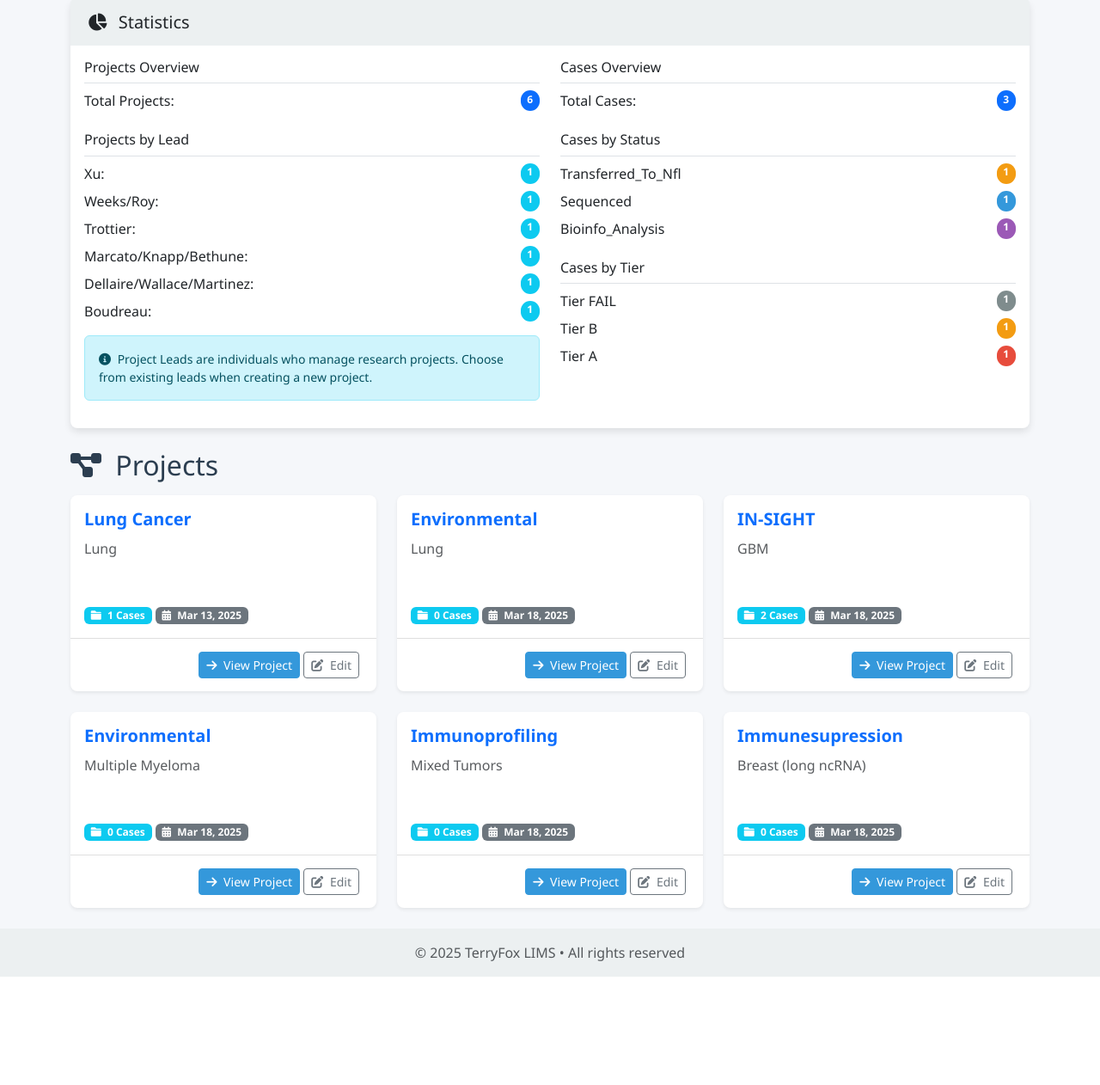
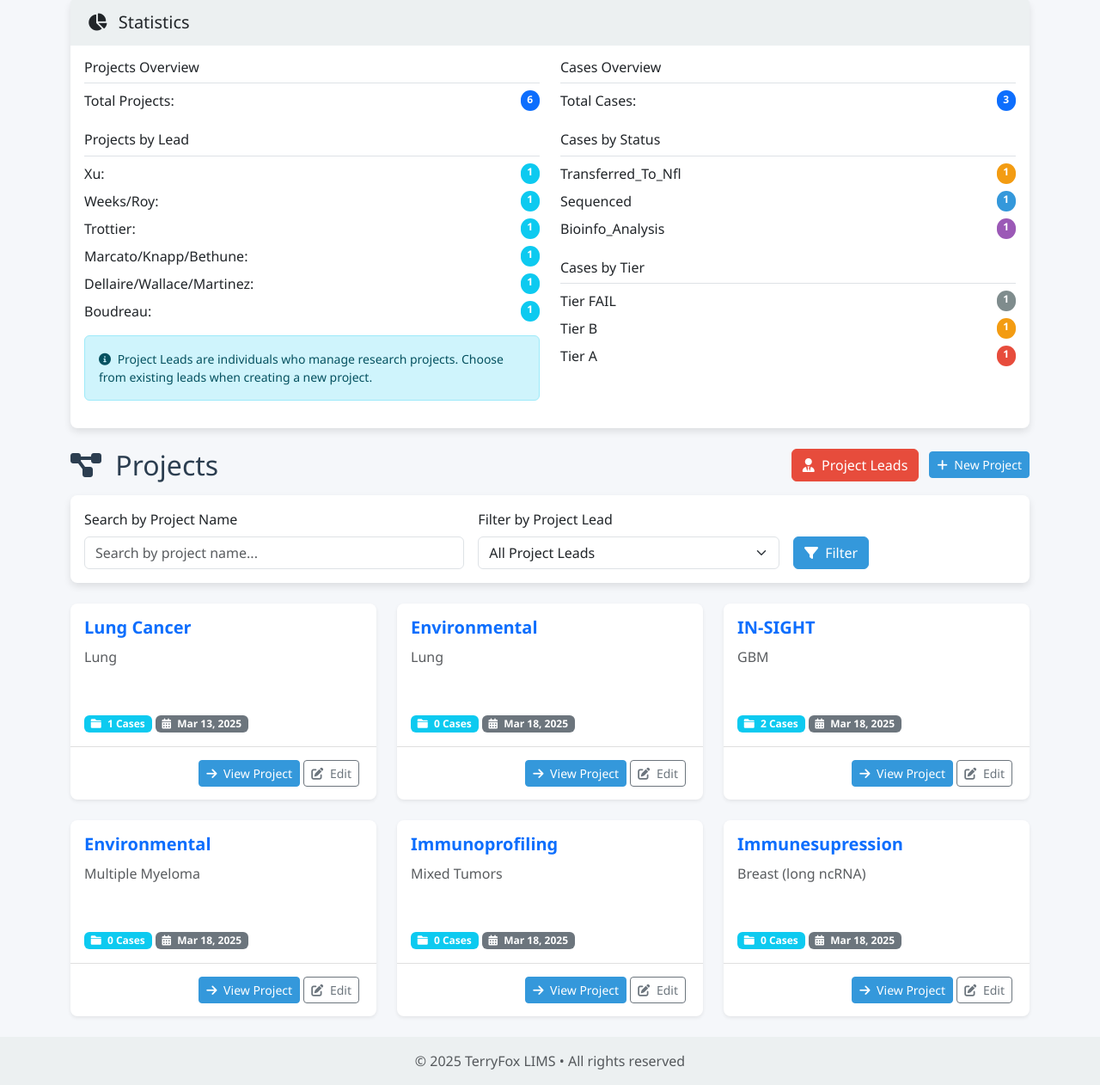
Before and after one commit to acri-nb/terryfox-lims, a Django app: page / in a window 1280 px wide. Shown: the part 305-1567 px from the top of the page at 86% size. Before the commit the page ends 1441 px from the top, so only its background shows below. Run offline with Django 3.2, Linux system fonts and the light colour scheme; a user stored in the database is signed in; data comes from the database, SQL or seed files in the repository; both versions use the stored data as it was after the commit.

Commit message:
add filter

```diff
--- a/core/forms.py
+++ b/core/forms.py
@@ -92,3 +92,44 @@ AccessionFormSet = inlineformset_factory(
     extra=1,
     can_delete=True
 )
+
+class ProjectFilterForm(forms.Form):
+    """Form for filtering projects on the home page."""
+    name = forms.CharField(
+        required=False,
+        widget=forms.TextInput(attrs={
+            'class': 'form-control',
+            'placeholder': _('Search by project name...')
+        })
+    )
+    project_lead = forms.ModelChoiceField(
+        queryset=ProjectLead.objects.all(),
+        required=False,
+        empty_label=_("All Project Leads"),
+        widget=forms.Select(attrs={'class': 'form-select'})
+    )
+
+    def __init__(self, *args, **kwargs):
+        super().__init__(*args, **kwargs)
+        # Order project leads by name
+        self.fields['project_lead'].queryset = ProjectLead.objects.all().order_by('name')
+
+class CaseFilterForm(forms.Form):
+    """Form for filtering cases on the project detail page."""
+    name = forms.CharField(
+        required=False,
+        widget=forms.TextInput(attrs={
+            'class': 'form-control',
+            'placeholder': _('Search by name...')
+        })
+    )
+    status = forms.ChoiceField(
+        choices=[('', _('All Statuses'))] + Case.STATUS_CHOICES,
+        required=False,
+        widget=forms.Select(attrs={'class': 'form-select'})
+    )
+    tier = forms.ChoiceField(
+        choices=[('', _('All Tiers'))] + Case.TIER_CHOICES,
+        required=False,
+        widget=forms.Select(attrs={'class': 'form-select'})
+    )
--- a/core/views.py
+++ b/core/views.py
@@ -6,17 +6,35 @@ from django.utils.translation import gettext_lazy as _
 from django.db.models import Count
 
 from .models import Project, Case, Accession, Comment, ProjectLead
-from .forms import ProjectForm, CaseForm, CommentForm, AccessionFormSet, ProjectLeadForm
+from .forms import ProjectForm, CaseForm, CommentForm, AccessionFormSet, ProjectLeadForm, ProjectFilterForm, CaseFilterForm
 
 @login_required
 def home(request):
     """
     Home page view showing all projects
     """
-    projects = Project.objects.all().annotate(cases_count=Count('cases'))
+    # Initialize filter form
+    filter_form = ProjectFilterForm(request.GET)
+
+    # Start with all projects
+    projects = Project.objects.all()
+
+    # Apply filters if the form is valid
+    if filter_form.is_valid():
+        project_name = filter_form.cleaned_data.get('name')
+        project_lead = filter_form.cleaned_data.get('project_lead')
+
+        if project_name:
+            projects = projects.filter(name__icontains=project_name)
+
+        if project_lead:
+            projects = projects.filter(project_lead=project_lead)
+
+    # Annotate with case count
+    projects = projects.annotate(cases_count=Count('cases'))
 
     # Statistics for all projects
-    total_projects = projects.count()
+    total_projects = Project.objects.count()
     total_cases = Case.objects.count()
 
     # Projects by project lead
@@ -33,6 +51,7 @@ def home(request):
         'projects_by_lead': projects_by_lead,
         'cases_by_status': cases_by_status,
         'cases_by_tier': cases_by_tier,
+        'filter_form': filter_form,
     })
 
 @login_required
@@ -41,12 +60,33 @@ def project_detail(request, project_id):
     View for showing project details including all cases
     """
     project = get_object_or_404(Project, id=project_id)
+
+    # Initialize filter form
+    filter_form = CaseFilterForm(request.GET)
+
+    # Start with all cases for this project
     cases = project.cases.all()
 
-    # Project statistics
-    total_cases = cases.count()
-    cases_by_status = cases.values('status').annotate(count=Count('id'))
-    cases_by_tier = cases.values('tier').annotate(count=Count('id'))
+    # Apply filters if the form is valid
+    if filter_form.is_valid():
+        case_name = filter_form.cleaned_data.get('name')
+        case_status = filter_form.cleaned_data.get('status')
+        case_tier = filter_form.cleaned_data.get('tier')
+
+        if case_name:
+            cases = cases.filter(name__icontains=case_name)
+
+        if case_status:
+            cases = cases.filter(status=case_status)
+
+        if case_tier:
+            cases = cases.filter(tier=case_tier)
+
+    # Project statistics - always based on all cases
+    all_cases = project.cases.all()
+    total_cases = all_cases.count()
+    cases_by_status = all_cases.values('status').annotate(count=Count('id'))
+    cases_by_tier = all_cases.values('tier').annotate(count=Count('id'))
 
     # Check if user is part of Bioinformatician group for edit permissions (previously PI)
     can_edit = request.user.groups.filter(name='Bioinformatician').exists() or request.user.is_superuser
@@ -57,7 +97,8 @@ def project_detail(request, project_id):
         'total_cases': total_cases,
         'cases_by_status': cases_by_status,
         'cases_by_tier': cases_by_tier,
-        'can_edit': can_edit
+        'can_edit': can_edit,
+        'filter_form': filter_form,
     })
 
 @login_required
--- a/templates/core/home.html
+++ b/templates/core/home.html
@@ -84,7 +84,50 @@
 </div>
 
 {% if projects %}
-    <h2 class="mb-3"><i class="fas fa-project-diagram me-2"></i> Projects</h2>
+    <div class="d-flex justify-content-between align-items-center mb-3">
+        <h2 class="mb-0"><i class="fas fa-project-diagram me-2"></i> Projects
+        {% if request.GET.project_lead or request.GET.name %}
+            <span class="badge bg-info ms-2">Filtered</span>
+            <small class="text-muted ms-2">({{ projects|length }} results)</small>
+        {% endif %}
+        </h2>
+        <div>
+            {% if user.is_superuser or user.groups.all.0.name == 'Bioinformatician' %}
+            <a href="{% url 'project_lead_list' %}" class="btn btn-danger me-2">
+                <i class="fas fa-user-tie me-1"></i> Project Leads
+            </a>
+            <a href="{% url 'project_create' %}" class="btn btn-sm btn-primary">
+                <i class="fas fa-plus me-1"></i> New Project
+            </a>
+            {% endif %}
+        </div>
+    </div>
+
+    <div class="card mb-4">
+        <div class="card-body">
+            <form method="get" class="row g-3 align-items-end">
+                <div class="col-md-5">
+                    <label for="{{ filter_form.name.id_for_label }}" class="form-label">Search by Project Name</label>
+                    {{ filter_form.name }}
+                </div>
+                <div class="col-md-4">
+                    <label for="{{ filter_form.project_lead.id_for_label }}" class="form-label">Filter by Project Lead</label>
+                    {{ filter_form.project_lead }}
+                </div>
+                <div class="col-md-auto">
+                    <button type="submit" class="btn btn-primary">
+                        <i class="fas fa-filter me-1"></i> Filter
+                    </button>
+                    {% if request.GET.project_lead or request.GET.name %}
+                    <a href="{% url 'home' %}" class="btn btn-outline-secondary">
+                        <i class="fas fa-times me-1"></i> Clear
+                    </a>
+                    {% endif %}
+                </div>
+            </form>
+        </div>
+    </div>
+
     <div class="row">
         {% for project in projects %}
             <div class="col-md-6 col-lg-4 mb-4">
```
Also changed, not shown: templates/core/project_detail.html (+37 -1 lines), db.sqlite3.
